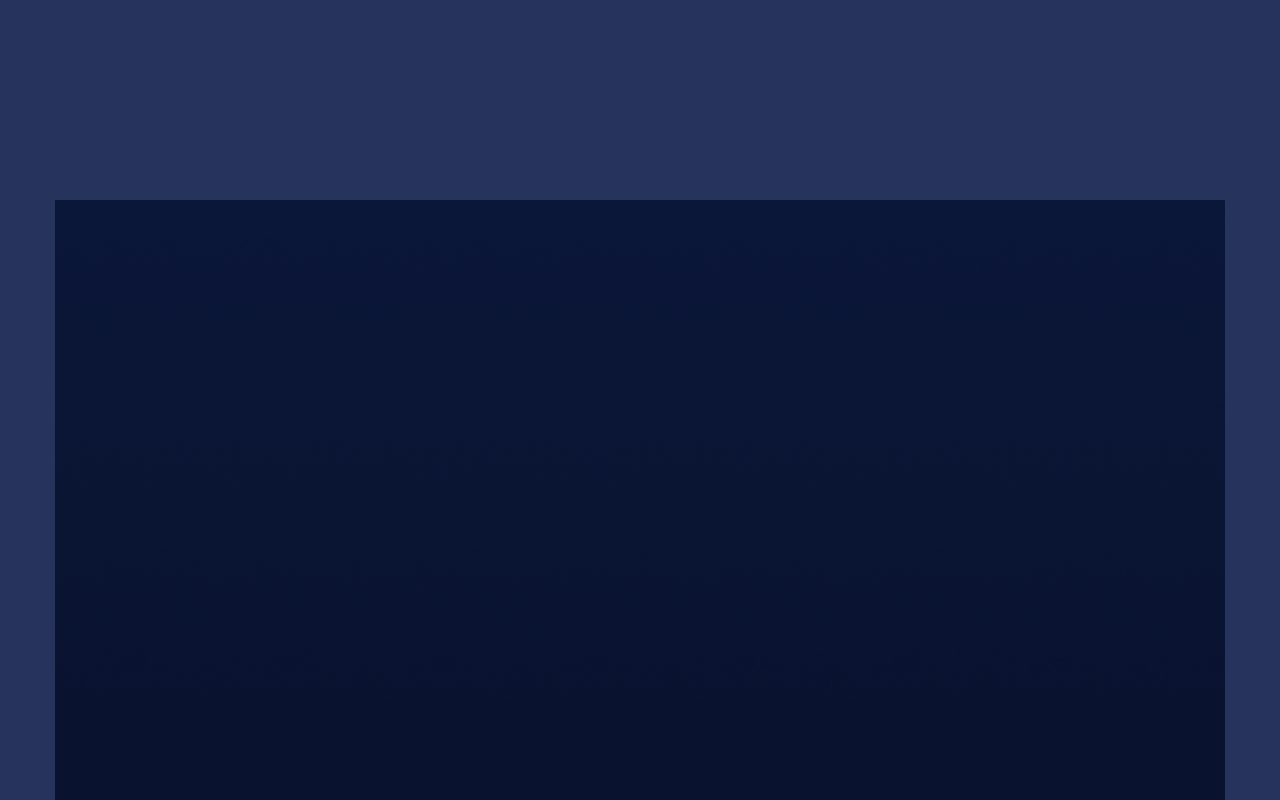
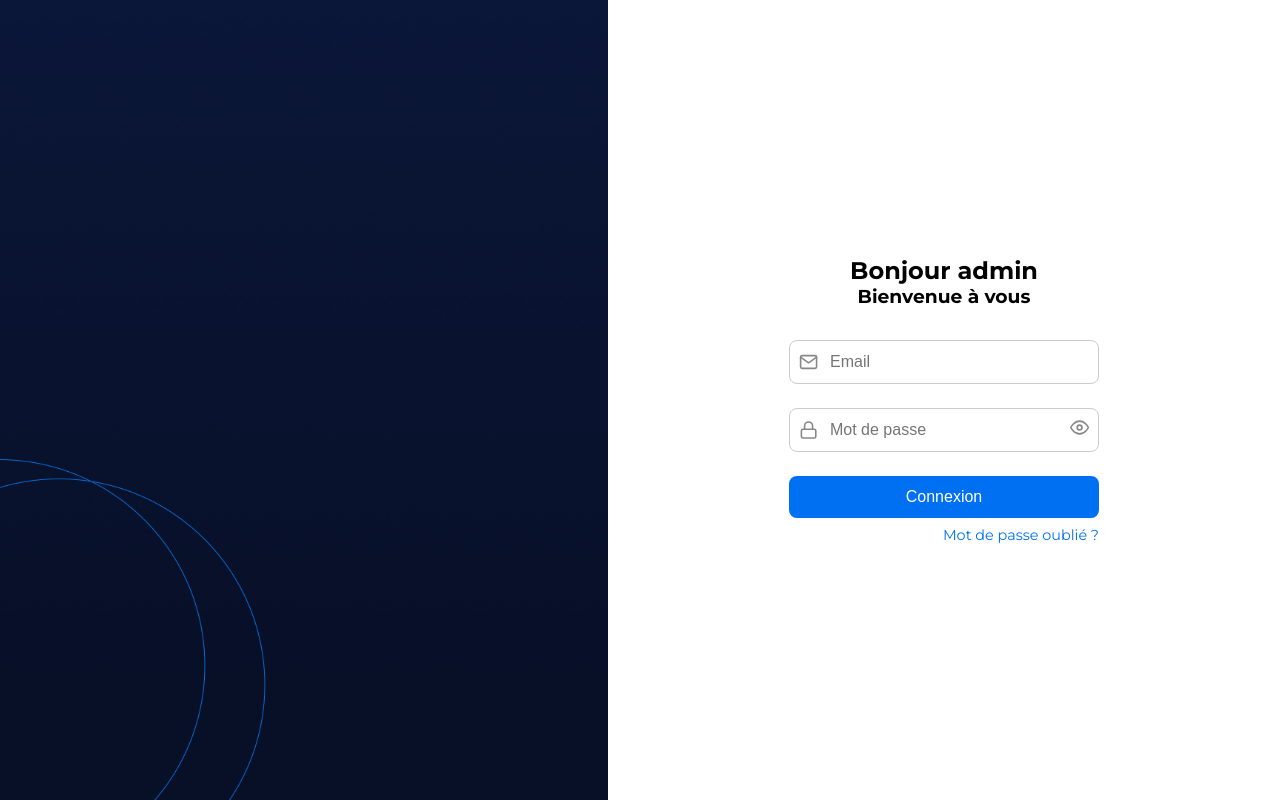
Before and after one commit to SaliouBaninou/isi-web-site, a Next.js app: page /admin in a window 1280 px wide. Shown: the top 800 px of the page. Built offline with nearby package versions, Linux system fonts and the light colour scheme.

Commit message:
Creation de la page Login de la partie admin

```diff
--- a/app/admin/page.js
+++ b/app/admin/page.js
@@ -1,15 +1,63 @@
+"use client";
+
+import { useState } from "react";
 import Image from "next/image";
-import styles from '@/style/admin/login.module.css'
+import styles from "@/style/admin/login.module.css";
+import { FiMail, FiLock, FiEye, FiEyeOff } from "react-icons/fi";
 
-export default function Page(){
+export default function Page() {
+    const [showPassword, setShowPassword] = useState(false);
+
     return (
-       <section className={styles.section}>
-           <div>
-               <Image src={"/login-bg.jpg"} width={1170} height={1200} alt={"Fond page login"}/>
-           </div>
-           <div>
+        <section className={styles.section}>
+            <div className={styles.imageContainer}>
+                <Image
+                    src="/login-bg.jpg"
+                    alt="Fond page login"
+                    layout="fill"
+                    objectFit="cover"
+                    className={styles.bgImage}
+                />
+            </div>
 
-           </div>
-       </section>
-    )
+            <div className={styles.formContainer}>
+                <div className={styles.formContent}>
+                    <div className={styles.header}>
+                        <h1>Bonjour admin</h1>
+                        <h3>Bienvenue à vous</h3>
+                    </div>
+
+                    <form className={styles.form}>
+                        <div className={styles.inputGroup}>
+                            <FiMail className={styles.icon} />
+                            <input type="email" placeholder="Email" required />
+                        </div>
+
+                        <div className={styles.inputGroup}>
+                            <FiLock className={styles.icon} />
+                            <input
+                                type={showPassword ? "text" : "password"}
+                                placeholder="Mot de passe"
+                                required
+                            />
+                            <span
+                                className={styles.eyeIcon}
+                                onClick={() => setShowPassword(!showPassword)}
+                            >
+              {showPassword ? <FiEyeOff /> : <FiEye />}
+            </span>
+                        </div>
+
+                        <button type="submit" className={styles.button}>
+                            Connexion
+                        </button>
+
+                        <a href="#" className={styles.forgotLink}>
+                            Mot de passe oublié ?
+                        </a>
+                    </form>
+                </div>
+            </div>
+        </section>
+    );
 }
--- a/style/admin/login.module.css
+++ b/style/admin/login.module.css
@@ -1,6 +1,111 @@
-.section{
+.section {
+    display: flex;
+    min-height: 100vh;
     width: 100%;
-    min-height: 100vh;
+    position: relative;
+    background-color: #f0f2f5;
+    margin-top: 0;
+}
+
+.imageContainer {
+    flex: 1;
+    position: relative;
+    display: none;
+}
+
+.bgImage {
+    z-index: 1;
+}
+
+.formContainer {
+    flex: 1;
+    padding: 3rem 2rem;
     display: flex;
     justify-content: center;
+    align-items: center;
+    z-index: 2;
+    background-color: white;
 }
+
+.formContent{
+    width: 100%;
+}
+
+.header {
+    margin-bottom: 2rem;
+    text-align: center;
+}
+
+.form {
+    display: flex;
+    flex-direction: column;
+    gap: 1.5rem;
+}
+
+.inputGroup {
+    position: relative;
+}
+
+.inputGroup input {
+    width: 100%;
+    padding: 0.75rem 2.5rem 0.75rem 2.5rem;
+    font-size: 1rem;
+    border: 1px solid #ccc;
+    border-radius: 8px;
+}
+
+.icon {
+    position: absolute;
+    left: 10px;
+    top: 50%;
+    transform: translateY(-50%);
+    color: #888;
+    font-size: 1.2rem;
+}
+
+.eyeIcon {
+    position: absolute;
+    right: 10px;
+    top: 50%;
+    transform: translateY(-50%);
+    cursor: pointer;
+    color: #888;
+    font-size: 1.2rem;
+}
+
+.button {
+    padding: 0.75rem;
+    background-color: #0070f3;
+    color: white;
+    border: none;
+    font-size: 1rem;
+    border-radius: 8px;
+    cursor: pointer;
+    transition: 0.3s;
+}
+
+.button:hover {
+    background-color: #005bb5;
+}
+
+.forgotLink {
+    text-align: right;
+    color: #0070f3;
+    font-size: 0.9rem;
+    margin-top: -1rem;
+    text-decoration: none;
+}
+
+.forgotLink:hover {
+    text-decoration: underline;
+}
+
+@media screen and (min-width: 768px) {
+    .imageContainer {
+        display: block;
+    }
+
+    .formContent{
+        width: 310px ;
+    }
+}
```
